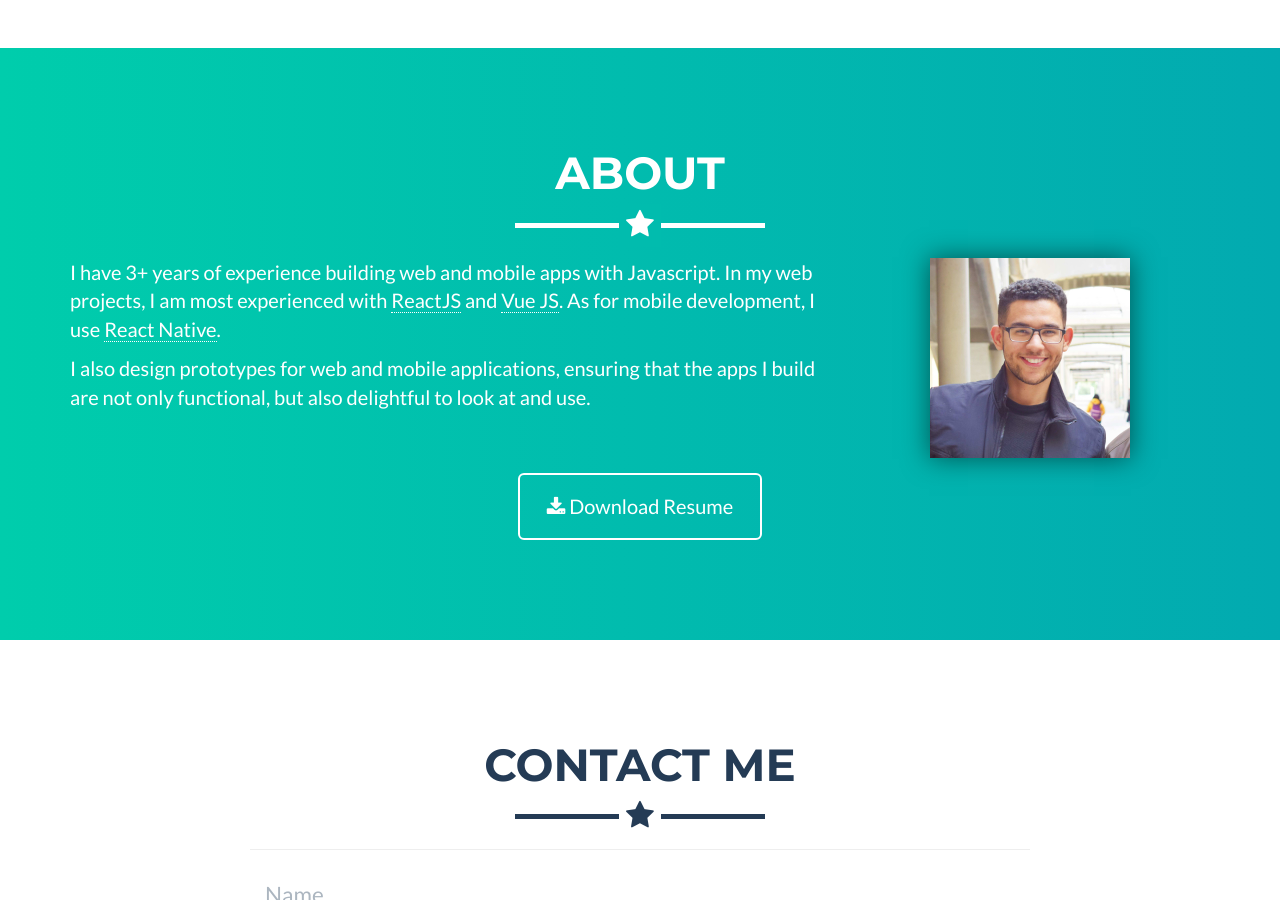
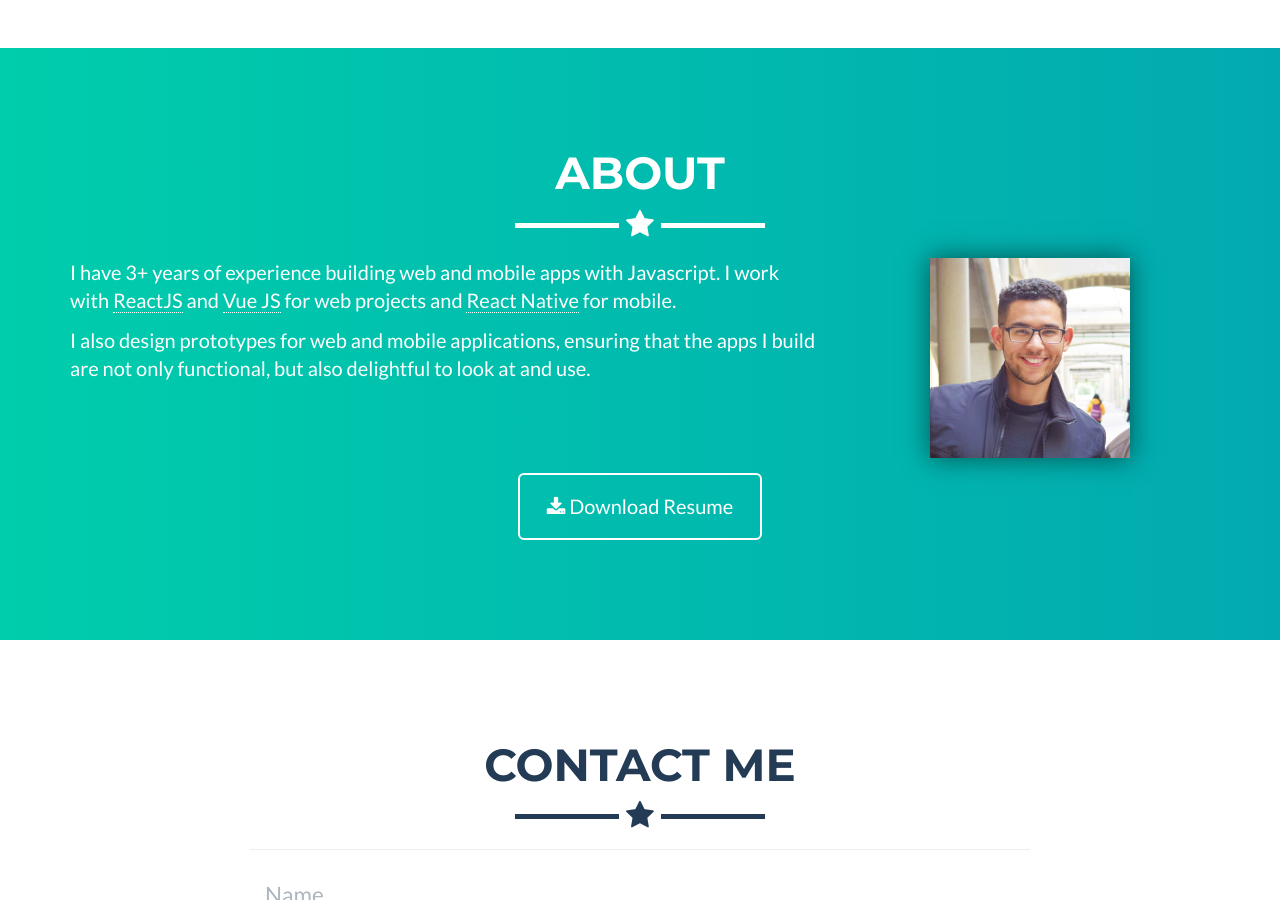
Before and after one commit to alaajerbi/alaajerbi.github.io, a Jekyll site: the page built from _posts/2020-10-11-chat-app.markdown, in a window 1280 px wide and 900 px high, scrolled down 2124 px. Built offline with Jekyll 4.4.1, drawn with Linux system fonts in a browser that asks for light colours.

Commit message:
Update about.html

```diff
--- a/_includes/about.html
+++ b/_includes/about.html
@@ -9,8 +9,7 @@
         </div>
         <div class="row">
             <div class="col-md-8">
-                <p>I have 3+ years of experience building web and mobile apps with Javascript. In my web projects, I am most experienced with <a href="https://reactjs.org">ReactJS</a> and <a href="https://vuejs.org">Vue JS</a>.
-                    As for mobile development, I use <a href="https://reactnative.dev">React Native</a>. </p>
+                <p>I have 3+ years of experience building web and mobile apps with Javascript. I work with <a href="https://reactjs.org">ReactJS</a> and <a href="https://vuejs.org">Vue JS</a> for web projects and <a href="https://reactnative.dev">React Native</a> for mobile.</p>
                 <p>I also design prototypes for web and mobile applications, ensuring that the apps I build are not only
                     functional, but also delightful to look at and use.</p>
             </div>
```
